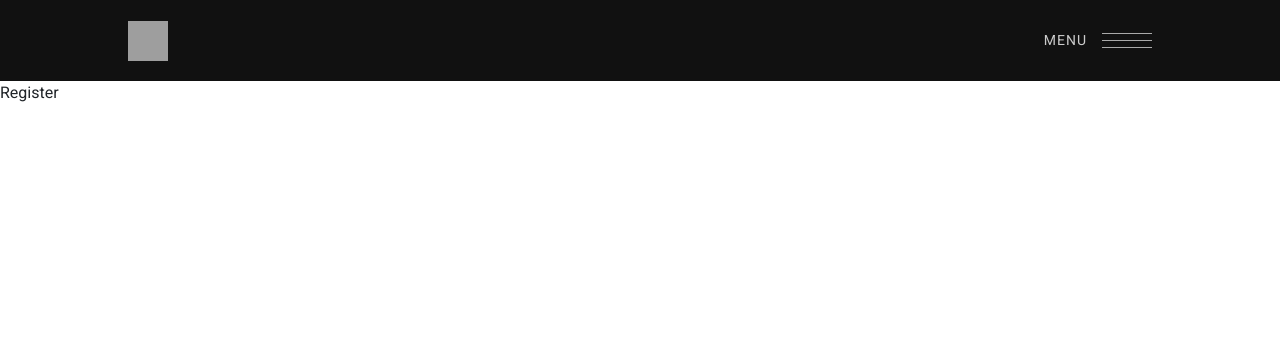
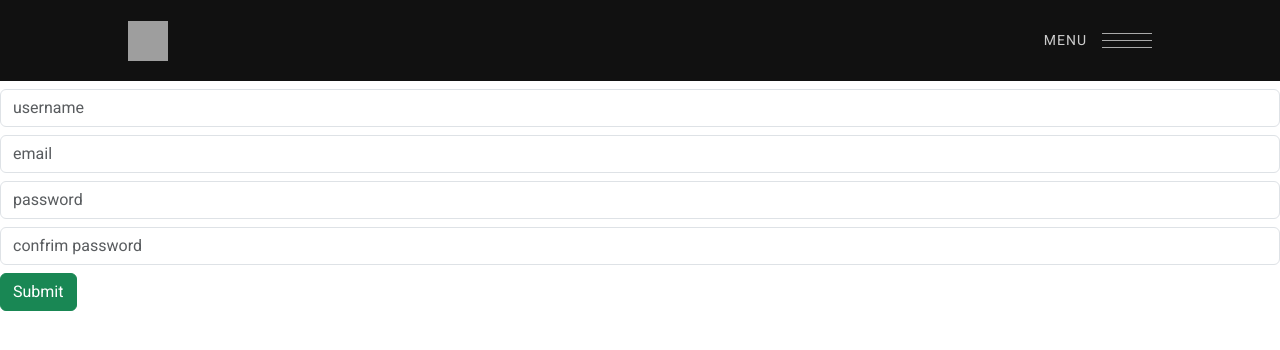
Before and after one commit to Sadiqovilkin/Neoh-GroupTemplate, a React (Vite) app in the folder site/: page /register in a window 1280 px wide. Shown: the top 350 px of the page. Built offline with nearby package versions, Linux system fonts and the light colour scheme; no server answers; grey boxes are pictures that could not be loaded.

Commit message:
#login&Register Finished

```diff
--- a/site/package.json
+++ b/site/package.json
@@ -11,8 +11,11 @@
   },
   "dependencies": {
     "axios": "^1.7.2",
+    "bcryptjs-react": "^2.4.6",
     "bootstrap": "^5.3.3",
     "formik": "^2.4.6",
+    "js-cookie": "^3.0.5",
+    "node-sass": "^9.0.0",
     "react": "^18.2.0",
     "react-dom": "^18.2.0",
     "react-icons": "^5.2.1",
--- a/site/src/App.jsx
+++ b/site/src/App.jsx
@@ -1,6 +1,7 @@
 import { createBrowserRouter,RouterProvider } from "react-router-dom"
 import { ROUTES } from "./routes"
 import Home from "./pages/Client/Home/Home"
+import { DataContextProvider } from "./context/context"
 const routes = createBrowserRouter(ROUTES)
 
 function App() {
@@ -8,7 +9,11 @@ function App() {
 
   return (
     <>
+    <DataContextProvider>
+
       <RouterProvider router={routes} />
+
+    </DataContextProvider>
       {/* <Home/> */}
     </>
   )
--- a/site/src/context/context.jsx
+++ b/site/src/context/context.jsx
@@ -12,7 +12,7 @@ const DataContextProvider = ({ children }) => {
 
     // User Reguests
     const userGetAll = async () => {
-        await axios.get(BASE_URL).then((res) => {
+        await axios.get(BASE_URL  + `${endpoints.Users}`).then((res) => {
             setUsers(res.data.data);
         });
     };
@@ -33,7 +33,7 @@ const DataContextProvider = ({ children }) => {
         });
     };
     const userPost = async (payload) => {
-        await axios.delete(BASE_URL, payload).then(() => {
+        await axios.post(BASE_URL+ `${endpoints.Users}`, payload).then(() => {
             setUsers([...users, payload]);
         });
     };
--- /dev/null
+++ b/site/src/hooks/useLocalStorage.js
@@ -0,0 +1,33 @@
+import { useState } from "react";
+
+const useLocalStorage = (key, defaultValue) => {
+  const [localStorageValue, setLocalStorageValue] = useState(() => {
+    try {
+      const value = localStorage.getItem(key);
+      if (value) {
+        return JSON.parse(value);
+      } else {
+        localStorage.setItem(key, JSON.stringify(defaultValue));
+        return defaultValue;
+      }
+    } catch (error) {
+      localStorage.setItem(key, JSON.stringify(defaultValue));
+      return defaultValue;
+    }
+  });
+
+  const setLocalStorageStateValue = (valueOrFn) => {
+    let newValue;
+    if (typeof valueOrFn === "function") {
+      const fn = valueOrFn;
+      newValue = fn(localStorageValue);
+    } else {
+      newValue = valueOrFn;
+    }
+    localStorage.setItem(key, JSON.stringify(newValue));
+    setLocalStorageValue(newValue);
+  };
+  return [localStorageValue, setLocalStorageStateValue];
+};
+
+export default useLocalStorage;
--- a/site/src/pages/Client/ClientLogin/Login.jsx
+++ b/site/src/pages/Client/ClientLogin/Login.jsx
@@ -1,11 +1,105 @@
 import React from 'react'
-import "./Login.scss "
+import "./LoginPage.scss"
+import { useEffect } from "react";
+import Cookies from "js-cookie";
+import Swal from "sweetalert2";
+import { useDataContext } from '../../../context/context';
+import { useNavigate, useOutletContext } from 'react-router-dom';
+import { useFormik } from 'formik';
+import bcrypt from 'bcryptjs-react'
 const Login = () => {
+  const {users} = useDataContext()
+  const [setUserID, setLocalUserID,] = useOutletContext();
+
+  const navigate = useNavigate();
+  const formik = useFormik  ({
+    initialValues: {
+      email: "",
+      password: "",
+    },
+    // validationSchema: loginValidation,
+    onSubmit:  (values) => {
+
+
+      const foundUsers = users.find(
+        (x) =>
+          x.email == values.email &&
+          x.role == "client"
+      );
+      console.log(foundUsers);
+      if (foundUsers) {
+        bcrypt.compare(values.password, foundUsers.password).then((match) => {
+          if(!match){
+            Swal.fire({
+              position: "top-end",
+              icon: "error",
+              title: "email or password inCorrect",
+              showConfirmButton: false,
+              timer: 1500
+            })
+          }
+          else{
+            setUserID(foundUsers._id);
+            setLocalUserID(foundUsers._id);
+            //token
+            // const token = response.token;
+            // Cookies.set('token', token, {expires: 1});
+            Swal.fire({
+              position: "top-end",
+              icon: "success",
+              title: "User succses login",
+              showConfirmButton: false,
+              timer: 1500
+            }).then(()=>{
+
+              navigate('/');
+            })
+          }
+      });
+
+
+      } else {
+        Swal.fire({
+          position: "center",
+          icon: "error",
+          title: "some problem ",
+          showConfirmButton: false,
+          timer: 1500
+        });
+      }
+      // if (response.auth) {
+      //   formik.resetForm();
+      //   dispatch(login(response.user));
+      //   //token
+      //   const token = response.token;
+      //   Cookies.set('token', token, {expires: 1});
+      //   Swal.fire({
+      //     position: "top-end",
+      //     icon: "success",
+      //     title: response.message,
+      //     showConfirmButton: false,
+      //     timer: 1000,
+      //   }).then(() => {
+      //     navigate("/");
+      //   });
+      // } else {
+      //   Swal.fire({
+      //     position: "top-end",
+      //     icon: "error",
+      //     title: response.message,
+      //     showConfirmButton: false,
+      //     timer: 1000,
+      //   });
+      // }
+    },
+  });
   return (
     <section id='clientLogin'>
-      <form onSubmit={formik.handleSubmit}>
-        <input placeholder="desc" className="form-control my-2" id="desc" name="desc" type="text" onChange={formik.handleChange} value={formik.values.desc} />
-        {formik.errors.desc ? <div>{formik.errors.desc}</div> : null}
+          <form onSubmit={formik.handleSubmit}>
+        <input placeholder="email" className="form-control my-2" id="email" name="email" type="email" onChange={formik.handleChange} value={formik.values.email} />
+        {formik.errors.email ? <div style={{color:"red"}}>{formik.errors.email}</div> : null}
+        <input placeholder="password" className="form-control my-2" id="password" name="password" type="password" onChange={formik.handleChange} value={formik.values.password} />
+        {formik.errors.password ? <div style={{color:"red"}}>{formik.errors.password}</div> : null}
 
         <button type="submit" className="btn btn-success ">Submit</button>
       </form>
--- a/site/src/pages/Client/ClientRoot.jsx
+++ b/site/src/pages/Client/ClientRoot.jsx
@@ -1,11 +1,15 @@
-import React from 'react';
+import React, { useState } from 'react';
 import {Outlet} from 'react-router-dom';
+import useLocalStorage from '../../hooks/useLocalStorage';
 import Header from '../../components/Layout/Header/Header';
 const ClientRoot = () => {
+  const localID = JSON.parse(localStorage.getItem('userID'));
+  const[localUserID, setLocalUserID] = useLocalStorage('userID', null);
+  const [userID, setUserID] = useState(localID ? localID : null);
   return (
     <>
     <Header/>
-    <Outlet/>
+    <Outlet  context={[setUserID, setLocalUserID]}/>
     </>
   )
 }
--- a/site/src/pages/Client/Register/Register.jsx
+++ b/site/src/pages/Client/Register/Register.jsx
@@ -1,8 +1,57 @@
 import React from 'react'
+import { useFormik } from 'formik';
+import { useDataContext } from '../../../context/context';
+import userSchema from '../../../validations/User.validations';
+import Swal from 'sweetalert2';
+import { useNavigate } from 'react-router-dom';
+const Register = () => {
 
-const Register = () => {
+  const {userPost} = useDataContext()
+  const navigate = useNavigate();
+  const formik = useFormik({
+    initialValues:{
+      username:"",
+      email:"",
+      password:"",
+      confPassword:"",
+    },
+    onSubmit:(values)=>{
+      console.log(values);
+      userPost({
+        username:values.username,
+        email:values.email,
+        password:values.password,
+        role:"client"
+      })
+      Swal.fire({
+        position: "top-end",
+        icon: "success",
+        title: "User succses Sign Up",
+        showConfirmButton: false,
+        timer: 1500
+      }).then(()=>{
+
+        navigate('/login');
+      })
+      formik.resetForm()
+    },
+    validationSchema:userSchema
+  })
   return (
-    <div>Register</div>
+  <section>
+       <form onSubmit={formik.handleSubmit}>
+        <input placeholder="username" className="form-control my-2" id="username" name="username" type="text" onChange={formik.handleChange} value={formik.values.username} />
+        {formik.errors.username ? <div style={{color:"red"}}>{formik.errors.username}</div> : null}
+        <input placeholder="email" className="form-control my-2" id="email" name="email" type="email" onChange={formik.handleChange} value={formik.values.email} />
+        {formik.errors.email ? <div style={{color:"red"}}>{formik.errors.email}</div> : null}
+        <input placeholder="password" className="form-control my-2" id="password" name="password" type="password" onChange={formik.handleChange} value={formik.values.password} />
+        {formik.errors.password ? <div style={{color:"red"}}>{formik.errors.password}</div> : null}
+        <input placeholder="confrim password" className="form-control my-2" id="confPassword" name="confPassword" type="password" onChange={formik.handleChange} value={formik.values.confPassword} />
+        {formik.errors.confPassword ? <div style={{color:"red"}}>{formik.errors.confPassword}</div> : null}
+
+        <button type="submit" className="btn btn-success ">Submit</button>
+      </form>
+  </section>
   )
 }
 
--- /dev/null
+++ b/site/src/validations/User.validations.js
@@ -0,0 +1,11 @@
+import * as yup from 'yup';
+
+const userSchema = yup.object().shape({
+    username: yup.string().required(),
+    email: yup.string().email().required(),
+    password: yup.string().required().min(6),
+    confirmPassword: yup.string().oneOf([yup.ref('password'), null], 'Passwords must match'),
+  });
+
+
+  export default userSchema
```
Also changed, not shown: site/src/pages/Client/ClientLogin/Login.scss (deleted), site/src/pages/Client/ClientLogin/LoginPage.scss (added), 1 other file (tests, documents, lock files or other folders).
